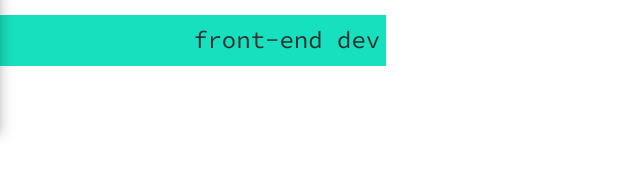
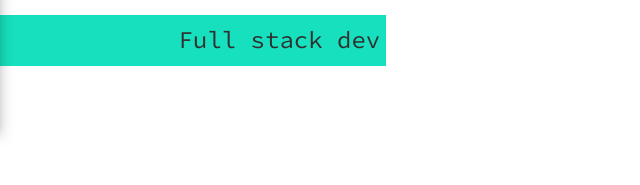
Before and after one commit to sumit8669/Responsive-Portfolio, a plain HTML site: page index.html in a window 1280 px wide. Shown: the part 357-542 px from the top of the page, 574-1214 px from the left. Drawn offline with nearby package versions, Linux system fonts and the light colour scheme.

Commit message:
Update index.html

```diff
--- a/index.html
+++ b/index.html
@@ -44,7 +44,7 @@
         <h1 class="section__title section__title--intro">
             Hi, I am <strong>Sumit Rana</strong>
         </h1>
-        <p class="section__subtitle section__subtitle--intro">front-end dev</p>
+        <p class="section__subtitle section__subtitle--intro">Full stack dev</p>
         <img src="img/bits_1.jpg" alt="a picture of Sumit" class="intro__img">
     </section>
 
```
